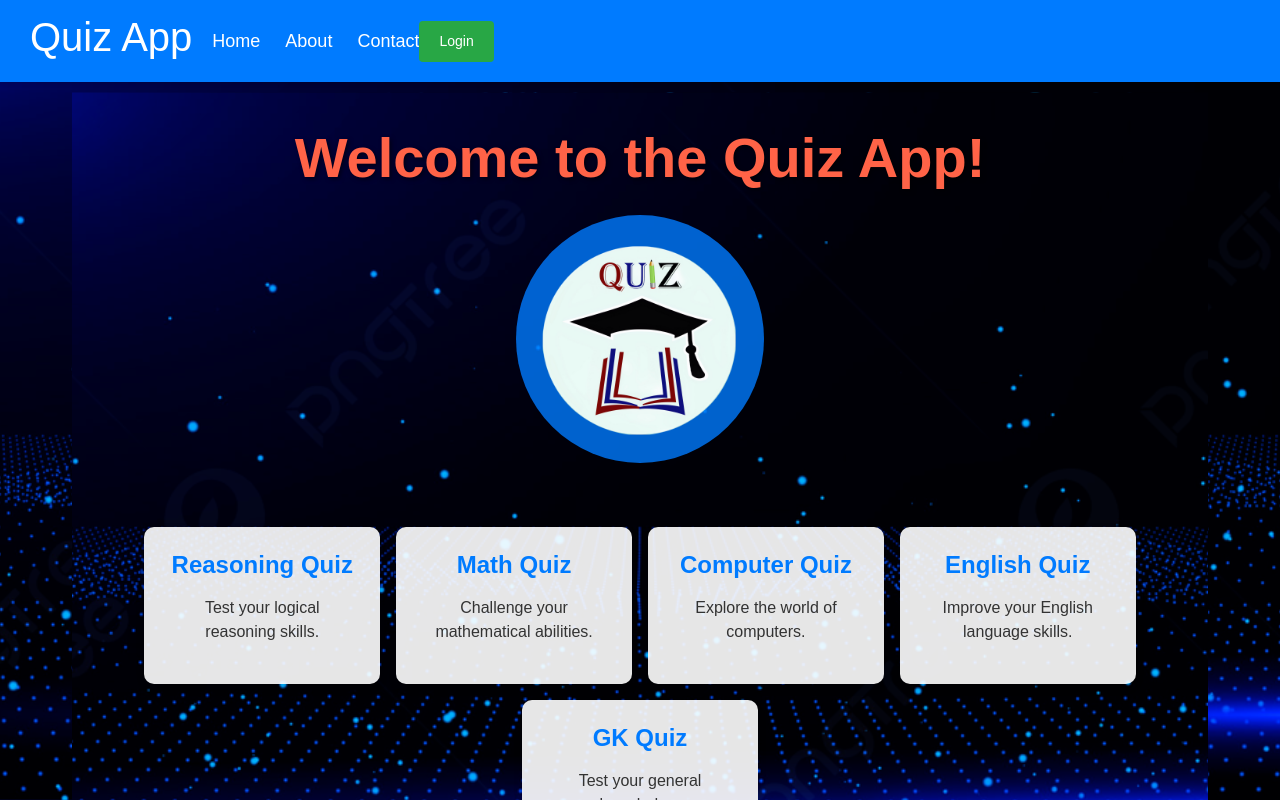
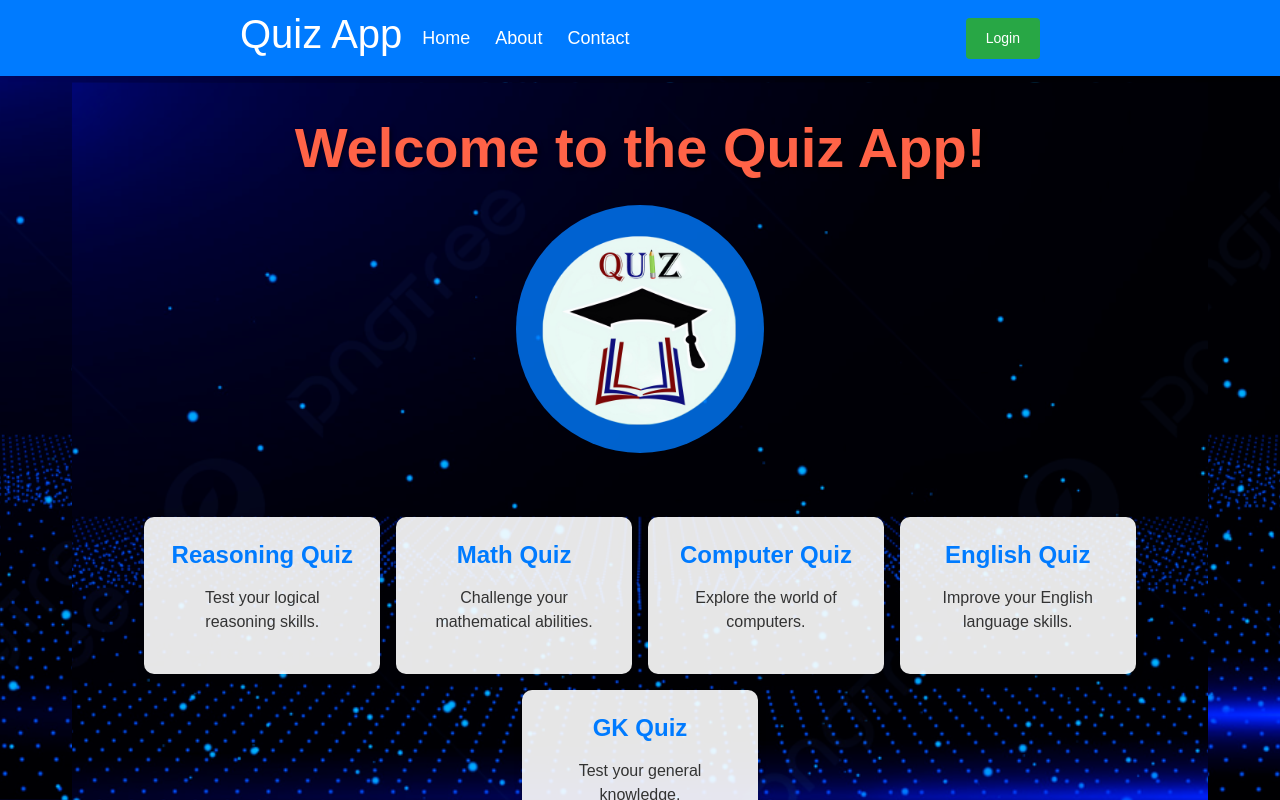
Before and after one commit to sj7300834/quiz-app, a React (Create React App) app in the folder frontend/: page / in a window 1280 px wide. Shown: the top 800 px of the page. Built offline with nearby package versions, Linux system fonts and the light colour scheme; no server answers.

Commit message:
design changing

```diff
--- a/frontend/src/components/Navbar.css
+++ b/frontend/src/components/Navbar.css
@@ -3,7 +3,7 @@
   display: flex;
   justify-content: space-between;
   align-items: center;
-  padding: 8px 20px; /* Removed horizontal padding to reduce space */
+  padding: 5px 12px; /* Removed horizontal padding to reduce space */
   background-color: #007bff;
   color: white;
   position: fixed;
@@ -20,17 +20,17 @@
 }
 
 body {
-  padding-top: 60px; /* Adjust based on navbar height */
+  padding-top: 50px; /* Adjust based on navbar height */
 }
 
 .navbar-container {
   display: flex;
   align-items: center;
   justify-content: space-between;
-  width: 10%;
-  max-width: 10%; /* Removed max-width to use full width */
-  margin: 0;
-  padding: 0 10px; /* Added minimal padding for slight spacing */
+  width: 100%;
+  max-width: 800px; /* Removed max-width to use full width */
+  margin: 0 auto;
+
 }
 
 .navbar-left {
```
